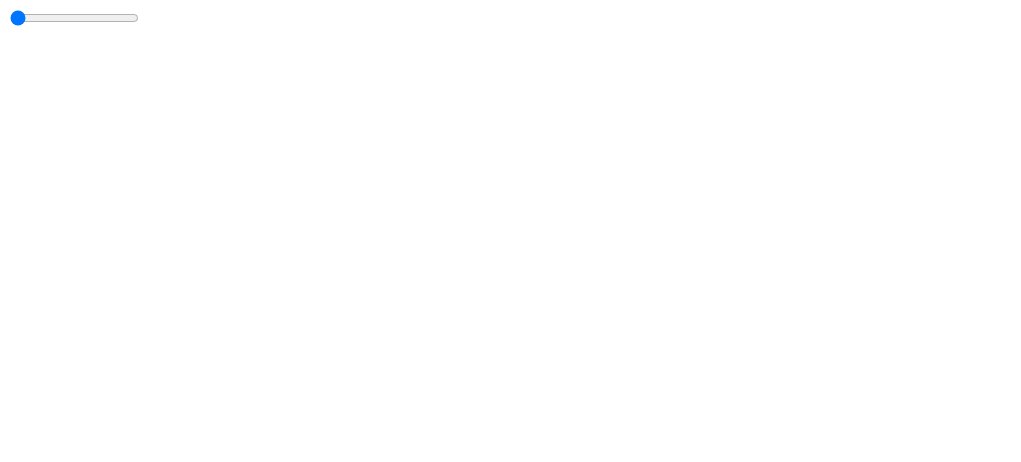
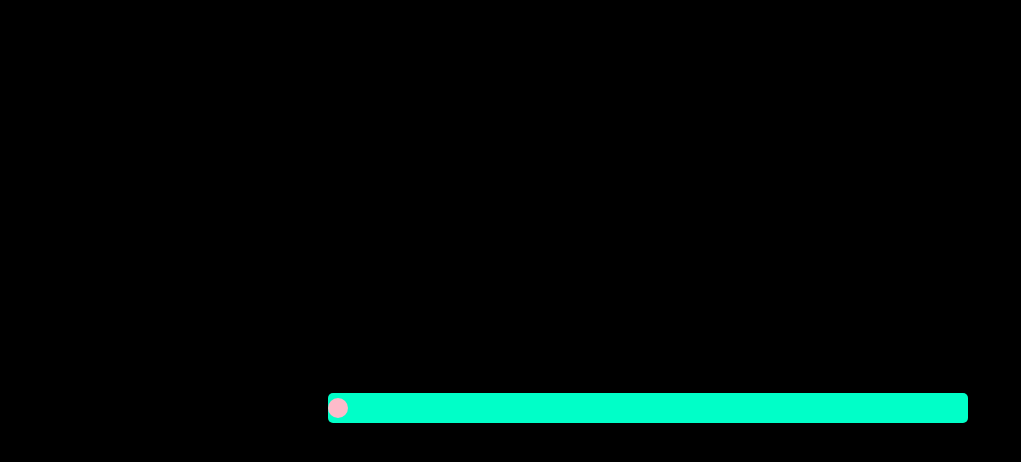
Before and after one commit to ImmersiveMA/twistermixer, a plain HTML site: page index.html in a window 1280 px wide. Shown: the whole page, without its empty margins (0-1021 px from the left). Drawn offline with Linux system fonts and the light colour scheme.

Commit message:
added stylesheet

```diff
--- a/index.html
+++ b/index.html
@@ -4,7 +4,7 @@
     <meta charset="UTF-8">
     <meta http-equiv="X-UA-Compatible" content="IE=edge">
     <meta name="viewport" content="width=device-width, initial-scale=1.0">
-
+    <link rel="stylesheet" href="./styles/style.css">
     <title>TwisterMixer</title>
 </head>
 <body>
--- /dev/null
+++ b/styles/style.css
@@ -0,0 +1,36 @@
+body {
+    width: 100vw;
+    height: 100vh;
+    overflow: hidden;
+    display: flex;
+    align-items: center;
+    justify-content: center;
+
+    background-color: black;
+}
+
+input[type="range"] {
+    -webkit-appearance: none;
+    width: 50%;
+
+    background-color: black;
+}
+
+input[type="range"]:focus {
+    outline: none;
+}
+
+input[type="range"]::-webkit-slider-runnable-track {
+    height: 30px;
+    border-radius: 5px;
+    background-color: rgb(0, 255, 200);
+}
+
+input[type="range"]::-webkit-slider-thumb {
+    -webkit-appearance: none;
+    height: 20px;
+    width: 20px;
+    background: #fdbbca;
+    margin: 5px 0;
+    border-radius: 50%;
+}
```
